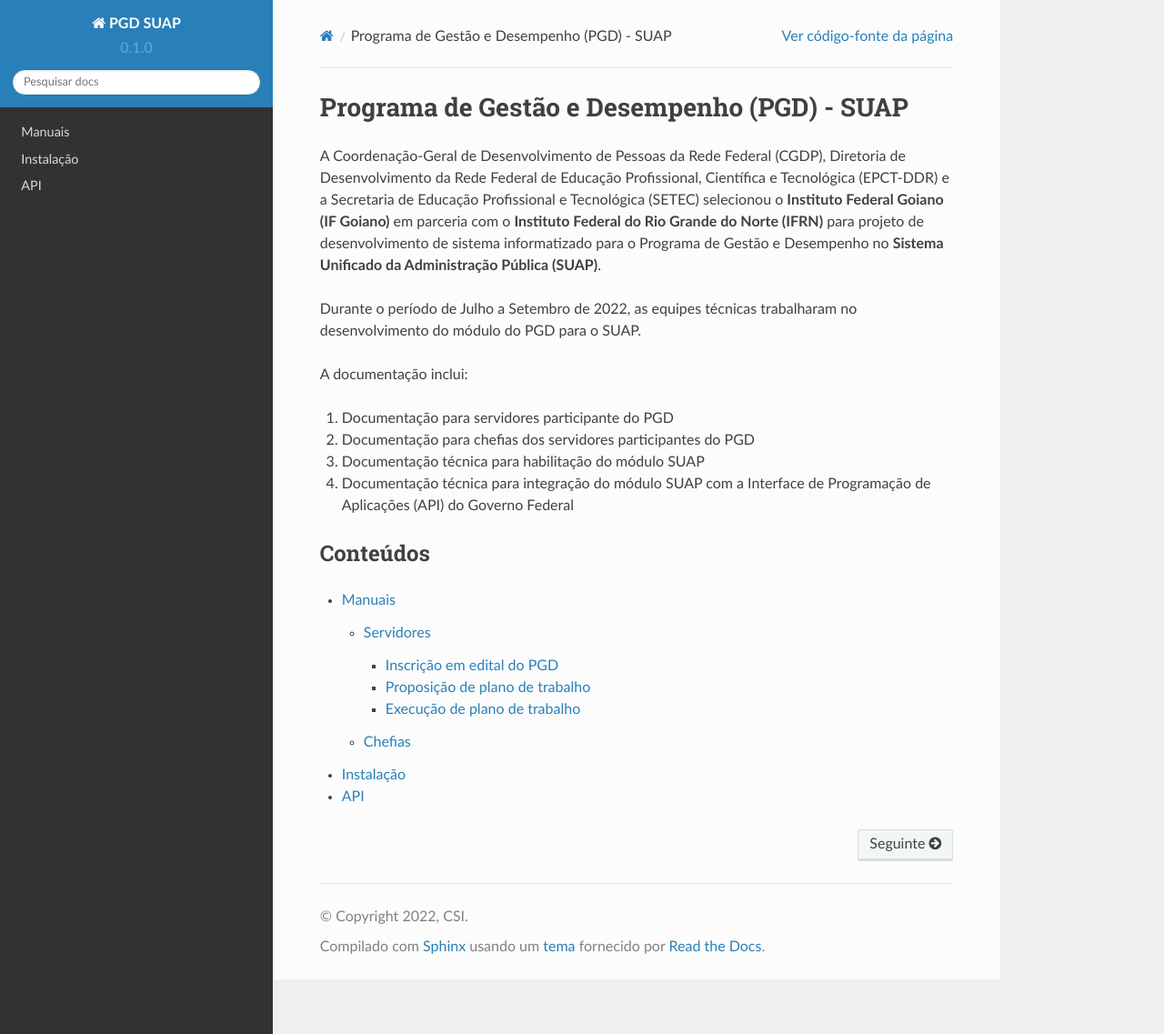
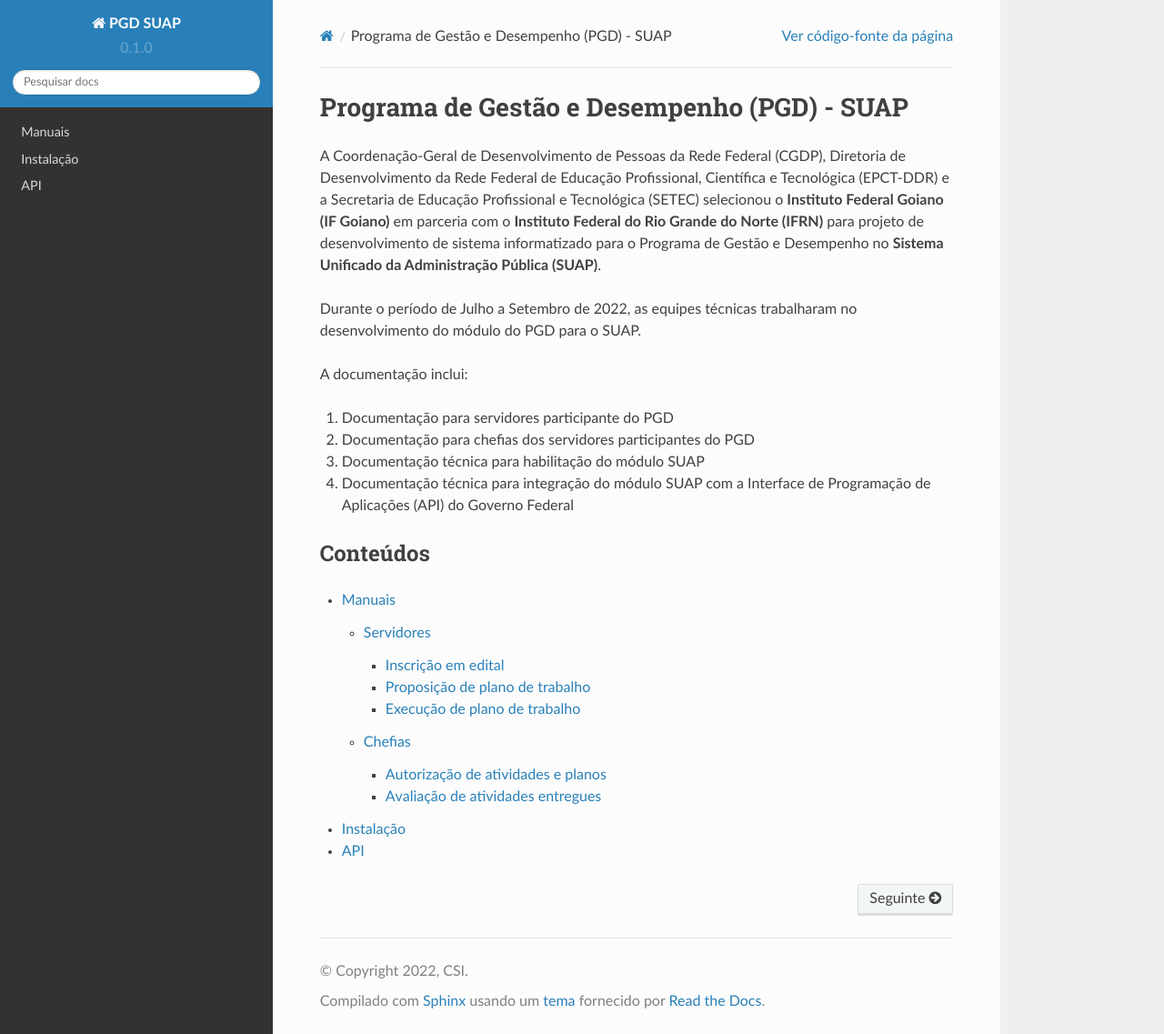
Before and after one commit to csi-ifgoiano/pgdsuap, a Sphinx documentation site: the page built from docs/source/index.rst, in a window 1280 px wide and 1137 px high. Shown: the whole window at 91% size. Built offline with Sphinx 7.4.7 and the Read the Docs theme 2.0.0, drawn with Linux system fonts in a browser that asks for light colours; some of the changed lines change nothing that is shown.

Commit message:
Update manuais.rst

```diff
--- a/docs/source/manuais.rst
+++ b/docs/source/manuais.rst
@@ -10,7 +10,8 @@
 * Propor planos trabalho para execução;
 * Executar planos de trabalho propostos;
 * Finalizar planos de trabalho avaliados pela chefia imediata;
-* Reabrir planos finalizados para correção.
+* Reabrir planos finalizados para correção;
+* Acompanhar quadro geral de planos e atividades no PGD.
 
 .. Note::
 
@@ -18,8 +19,8 @@
 
 
 
-Inscrição em edital do PGD
-^^^^^^^^^^^^^^^^^^^^^^^^^^^^^^^^^^^
+Inscrição em edital
+^^^^^^^^^^^^^^^^^^^^
 
 **Passo 1:** Acessar o SUAP.
 
@@ -131,3 +132,69 @@
 
 Chefias
 ----------------
+
+No módulo do PGD do SUAP, a chefia pode:
+
+* Autorizar atividades e planos propostos pelo servidor vinculado;
+* Avaliar atividades e planos entregues pelo servidor vinculado;
+* Incluir atividades nos planos de trabalho do servidor vinculado;
+* Visualizar relatórios de boletins de desempenho do setor vinculado.
+
+.. Note::
+
+Para executar as operações deste manual, a chefia deve possuir usuário ativo no SUAP e habilitação como chefe (titular ou substituto). Esta habilitação deve ser realizada através da gestão de pessoas.
+
+
+Autorização de atividades e planos
+^^^^^^^^^^^^^^^^^^^^^^^^^^^^^^^^^^^
+
+**Passo 1:** Acessar o SUAP.
+
+.. image:: suap.png
+
+**Passo 2:** Acessar o menu "GESTÃO DE PESSOAS - Programa de Gestão - Planos de Trabalho" na aba "Encaminhados".
+
+.. image:: planos-encaminhados.png
+
+**Passo 3:** Selecionar plano que deseja autorizar através da lupa.
+
+.. image:: plano-autorizar.png
+
+**Passo 4:** Selecionar a atividade que deseja autorizar e selecionar "Autorizar Atividade". Será aberto o formulário de autorização da atividade.
+
+.. image:: form-autorizar-atividade.png
+
+**Passo 5:** Procedimento deve ser realizado para todas as atividades. Por fim, deve-se autorizar o plano através de "Ações - Avaliar".
+
+.. image:: acoes-avaliar-plano.png
+
+**Passo 6:** Marcar o plano como "Autorizado" e "Salvar".
+
+.. image:: form-autorizar-plano.png
+
+O plano autorizado poderá ser executado pelo servidor. Após executado ele será entregue para avaliação da chefia.
+
+Avaliação de atividades entregues
+^^^^^^^^^^^^^^^^^^^^^^^^^^^^^^^^^
+
+**Passo 1:** Acessar o SUAP.
+
+.. image:: suap.png
+
+**Passo 2:** Acessar o menu "GESTÃO DE PESSOAS - Programa de Gestão - Planos de Trabalho" na aba "Entregues".
+
+.. image:: planos-entregues.png
+
+**Passo 3:** Selecionar plano que deseja avaliar através da lupa.
+
+.. image:: tela-avaliar-entrega.png
+
+**Passo 4:** Selecionar atividade que deseja avaliar e selecionar "Avaliar Entrega". Será aberto o formulário para avaliação da atividade.
+
+.. image:: form-avaliar-entrega-1.png
+.. image:: form-avaliar-entrega-2.png
+.. image:: form-avaliar-entrega-3.png
+
+**Passo 5:** Todas as atividades devem ser avaliadas. A própria chefia também possui permissão de fechar o plano do servidor através de "Ações - Fechar plano"
+
+.. image:: acoes-fechar-plano.png
```
